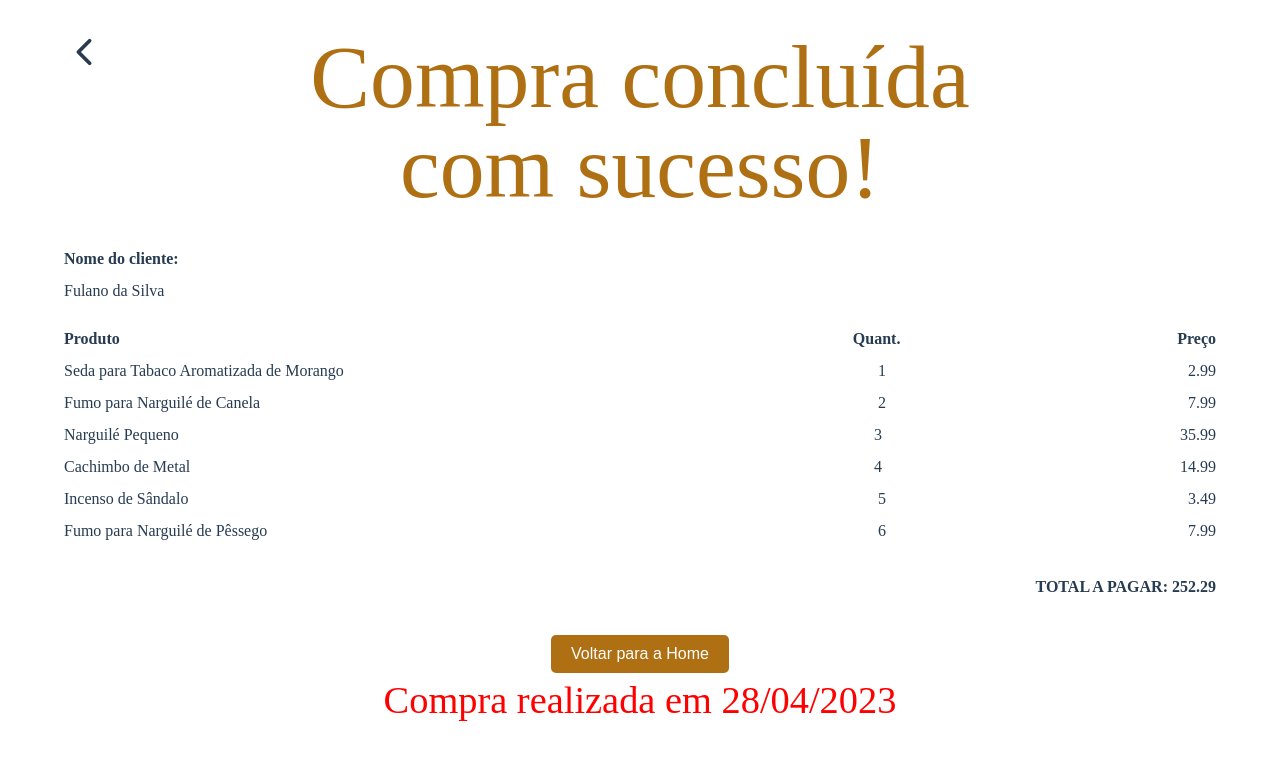
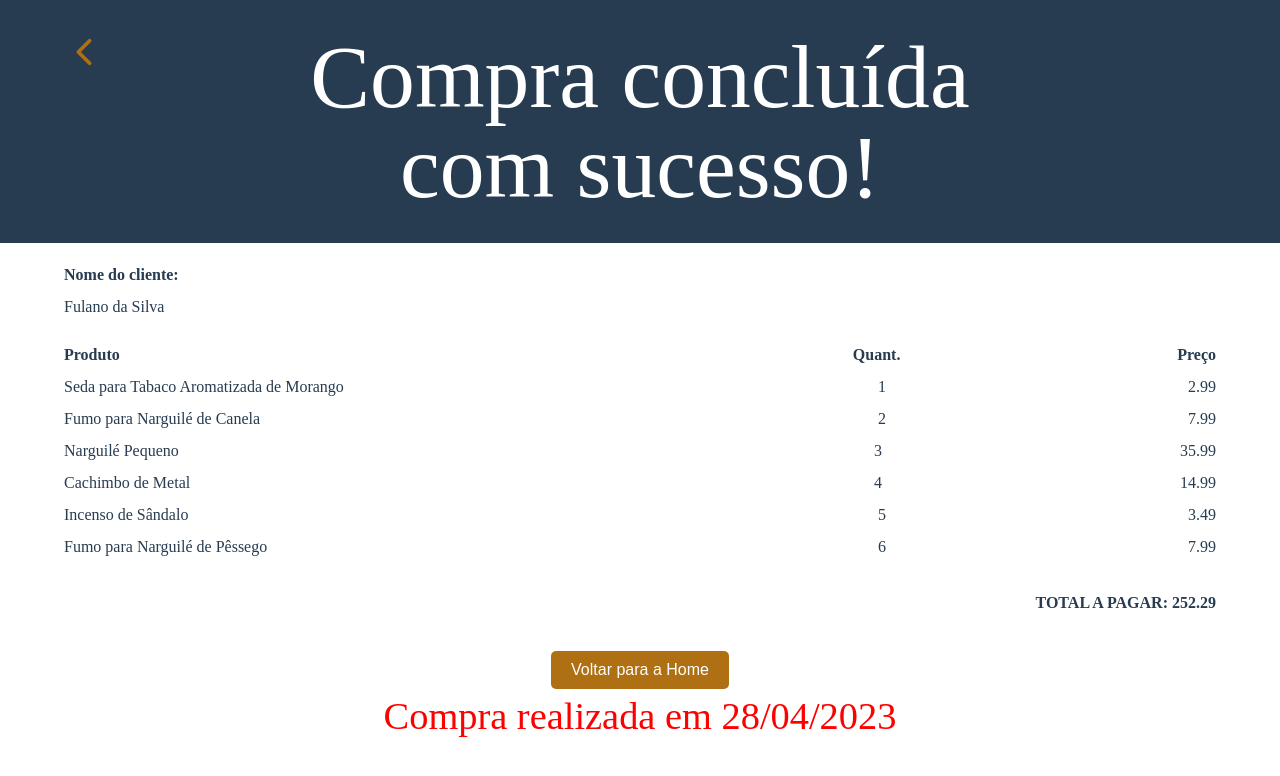
Before and after one commit to mateuspit/projetao-ecommerce-front, a React (Create React App) app: page /success in a window 1280 px wide. Shown: the top 776 px of the page. Built offline with nearby package versions, Linux system fonts and the light colour scheme; a web font is replaced by a local one.

Commit message:
fix: screen succes design header fix

```diff
--- a/src/pages/Success.js
+++ b/src/pages/Success.js
@@ -1,5 +1,4 @@
-/* eslint-disable */
-import React, { useEffect } from "react";
+import React from "react";
 import styled from "styled-components";
 import { IoChevronBack } from "react-icons/io5";
 import { Link } from "react-router-dom";
@@ -55,15 +54,17 @@ export default function Success() {
 	let total = 0;
 	return (
 		<SuccessContainer>
+			<Header>
 				<Link to="/checkout">
 					<Icon>
-					<IoChevronBack color="#273b51" />
+						<IoChevronBack color="#af7014" />
 					</Icon>
 				</Link>
 				<SuccessTitle>
 					Compra concluída
 					<p>com sucesso!</p>
 				</SuccessTitle>
+			</Header>
 			<ClienteName>
 				<h4>Nome do cliente:</h4>
 				<p>{purchaseData.paymentInfo.cardName}</p>
@@ -78,7 +79,7 @@ export default function Success() {
 			{purchaseData.products.map((p) => {
 				total += p.amount * p.price;
 				return (
-					<ProductsList>
+					<ProductsList key={p._id}>
 						<Product>{p.name}</Product>
 						<p>{p.amount}</p>
 						<p>{p.price}</p>
@@ -96,6 +97,9 @@ export default function Success() {
 		</SuccessContainer>
 	);
 }
+const Header = styled.header`
+    background-color: #273b51;
+`;
 
 const Icon = styled.div`
 	font-size: 40px;
@@ -111,6 +115,7 @@ const ClienteName = styled.div`
 	line-height: 4vh;
 	margin-left: 5vw;
 	margin-bottom: 3vh;
+    margin-top: 2vh;
 	p {
 		color: #273b51;
 	}
@@ -175,7 +180,7 @@ const ProductsList = styled.div`
 `;
 
 const SuccessTitle = styled.h1`
-	color: #af7014;
+	color: white;
 	display: flex;
 	flex-direction: column;
 	justify-content: center;
```
Lines whose indentation alone changed are shown as unchanged.
